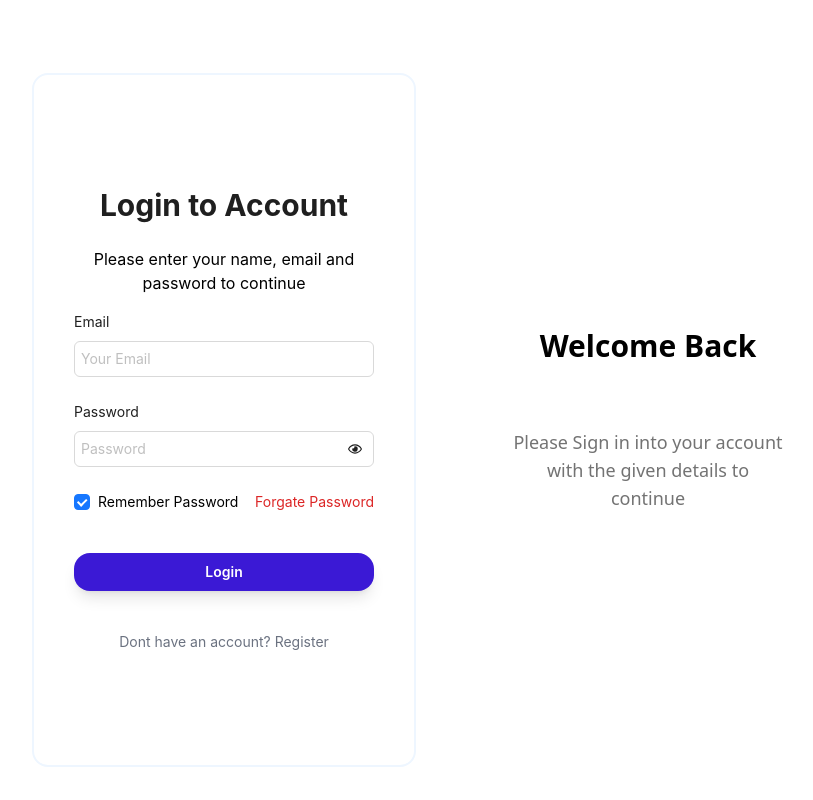
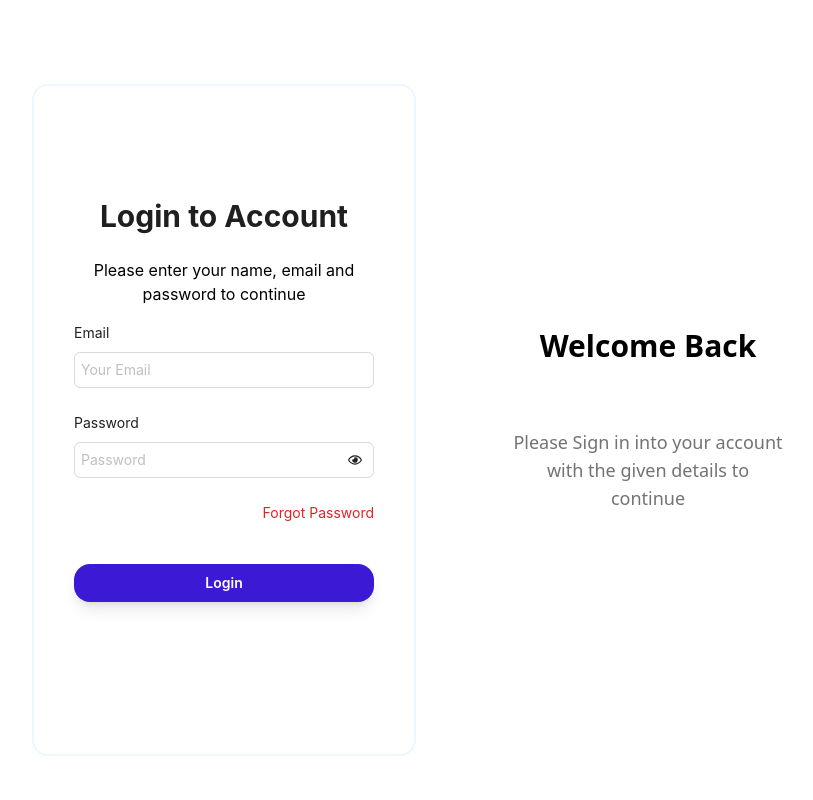
Before and after one commit to khadejak507-maker/staff-reporting-superadmin-dashboard, a React (Vite) app: page /sign-in in a window 1280 px wide. Shown: the whole page, without its empty margins (224-1037 px from the left). Built offline with nearby package versions, Linux system fonts and the light colour scheme.

Commit message:
update text speeling

```diff
--- a/src/Pages/Auth/SignIn/SignIn.jsx
+++ b/src/Pages/Auth/SignIn/SignIn.jsx
@@ -89,16 +89,17 @@ const SignIn = () => {
                 </Form.Item>
                 <div className="flex justify-between items-center my-2">
                   <Form.Item name="remember" valuePropName="checked" noStyle>
-                    <Checkbox
+                    <div></div>
+                    {/* <Checkbox
                       required
                       className=" text-black text-md hover:text-black text-md"
                     >
                       Remember Password
-                    </Checkbox>
+                    </Checkbox> */}
                   </Form.Item>
                   <Link to="/forgate-password" className=" ">
                     <p className="text-red-600 hover:text-red-600 text-md  ">
-                      Forgate Password
+                      Forgot Password
                     </p>
                   </Link>
                 </div>
@@ -110,12 +111,12 @@ const SignIn = () => {
                     Login
                   </button>
                 </Form.Item>
-                <p className="text-center text-gray-500">
+                {/* <p className="text-center text-gray-500">
                   Dont have an account?{" "}
                   <span>
                     <Link to="/sign-up">Register</Link>{" "}
                   </span>{" "}
-                </p>
+                </p> */}
               </Form>
             </div>
           </div>
```
